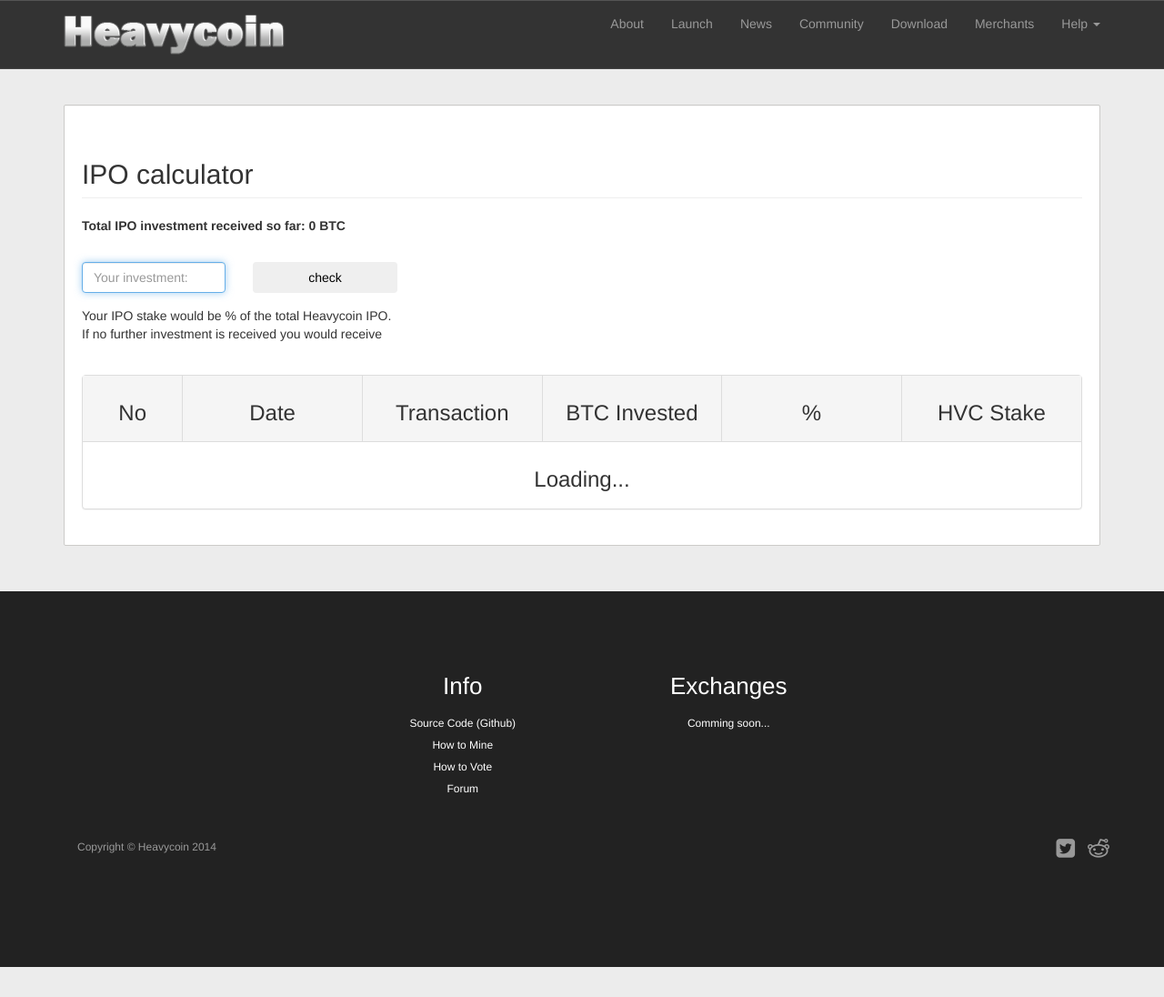
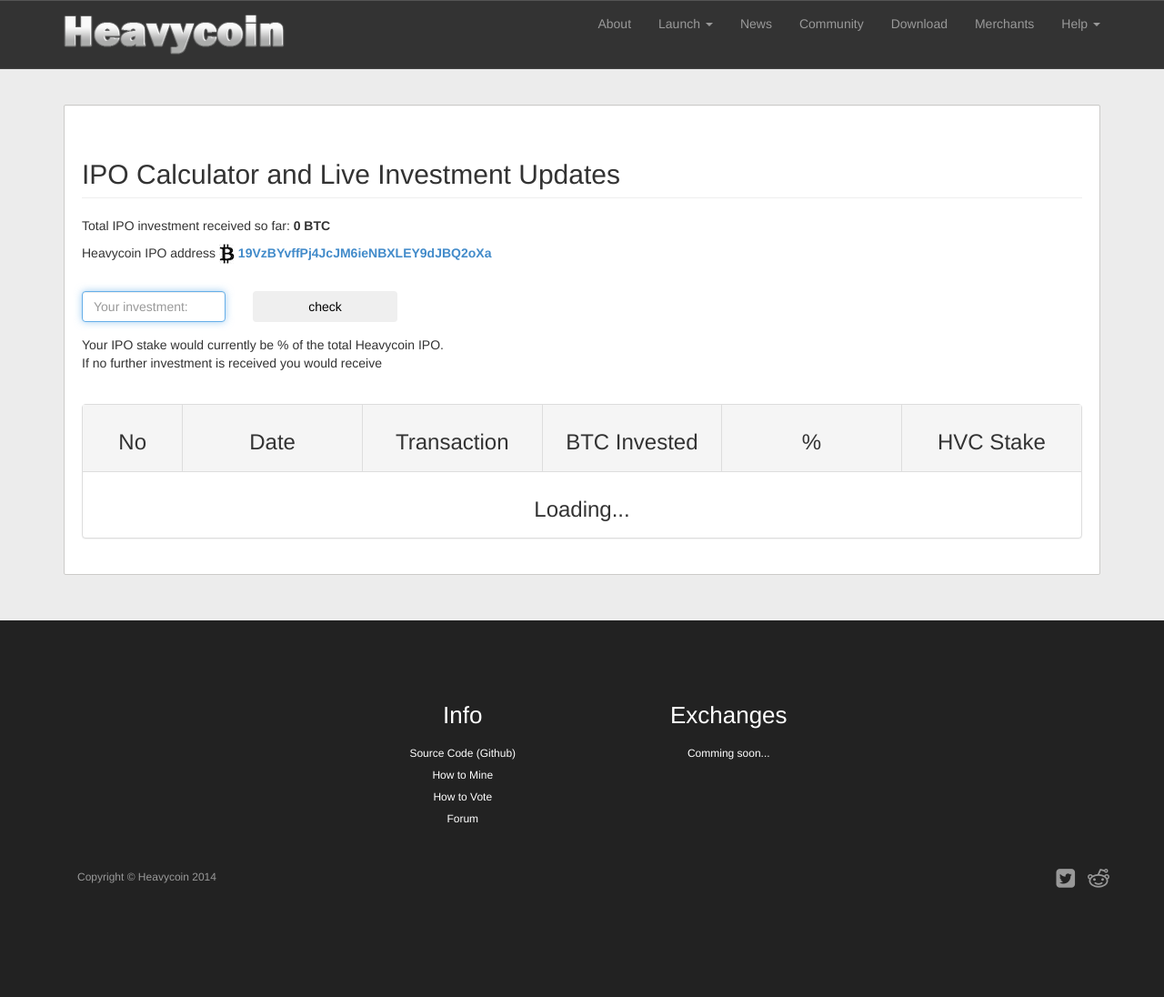
Before and after one commit to heavycoin/heavycoin.github.io, a Jekyll site: the page built from ipo-calculator.html, in a window 1280 px wide and 1096 px high. Shown: the whole window at 91% size. Built offline with Jekyll 4.4.1, drawn with Linux system fonts in a browser that asks for light colours; Markdown is read by kramdown in place of the engine named in the settings.

Commit message:
Improvments to IPO calculator Added JS to fetch balance of the IPO address on launch page

```diff
--- a/_layouts/default.html
+++ b/_layouts/default.html
@@ -38,7 +38,14 @@
                 <ul class="nav navbar-nav navbar-right">
                     <li {% if page.name == "about" %} class="active" {% endif %}><a href="about.html">About</a>
                     </li>
-                    <li {% if page.name == "launch" %} class="active" {% endif %}><a href="launch.html">Launch</a>
+                    <li class="dropdown">
+                        <a href="#" class="dropdown-toggle" data-toggle="dropdown">Launch <b class="caret"></b></a>
+                        <ul class="dropdown-menu">
+                            <li><a href="launch.html">Details and Launch</a>
+                            </li>
+                            <li><a href="ipo-calculator.html">IPO Calculator and Live Investment Updates</a>
+                            </li>
+                        </ul>
                     </li>
                     <li {% if page.name == "news" %} class="active" {% endif %}><a href="news.html">News</a>
                     </li>
--- a/ipo-calculator.html
+++ b/ipo-calculator.html
@@ -5,9 +5,11 @@
 ---
 <div class="container">
     <div class="well well-main">
-                <h2 class="page-header ">IPO calculator</h2>
+                <h2 class="page-header ">IPO Calculator and Live Investment Updates</h2>
 
-<p><strong>Total IPO investment received so far: <span id="total_sold">0</span> BTC</strong></p></br>
+<p>Total IPO investment received so far: <strong><span id="total_sold">0</span> BTC</strong></p>
+<p>Heavycoin IPO address <img src="images/btc.jpg" alt="฿"/><strong><a href="http://blockchain.info/address/{{ site.HVCIPOAddr }}" target="_blank"> {{ site.HVCIPOAddr }}</a></strong></p></br>
+
 <div class="row">
   <div class="col-xs-2">
         <input id="yi" type="email" class="form-control" placeholder="Your investment:" required autofocus>
@@ -19,7 +21,7 @@
 
 <div style="height:75px; margin-top: 15px;">
   <div id="myshare">
-  <p>Your IPO stake would be <b><span id="myshare_p"></span></b> % of the total Heavycoin IPO.</br>
+  <p>Your IPO stake would currently be <b><span id="myshare_p"></span></b> % of the total Heavycoin IPO.</br>
 If no further investment is received you would receive <b><span id="myshare_hvc"></span></b></p>
   </div>
 
--- a/launch.html
+++ b/launch.html
@@ -88,8 +88,9 @@
     <ul>
       <li><strong>Start date:</strong> Mon Feb 17th 03:30 UTC</li>
       <li><strong>Cut-off date:</strong> Mon March 3rd 00:00 UTC</li>
-      <li><strong>Heavycoin IPO address <img src="images/btc.jpg" alt="฿"/></strong> {{ site.HVCIPOAddr }}</li>
-      <li><strong>Total IPO investment received so far:</strong> 23.1411986 BTC</li>
+      <li><strong>Heavycoin IPO address <img src="images/btc.jpg" alt="฿"/></strong> <a href="http://blockchain.info/address/{{ site.HVCIPOAddr }}" target="_blank"> {{ site.HVCIPOAddr }}</a></li>
+      <li><strong>Total IPO investment received so far:</strong> <a href="ipo-calculator.html"><span id="total_sold">23.1411986</span> BTC</a></li>
+      <li><strong><a href="ipo-calculator.html">Live Investment Updates Tool</a></li>
     </ul>
 
     <p>
```
Also changed, not shown: other parts of _layouts/default.html (+28 -4 lines).
